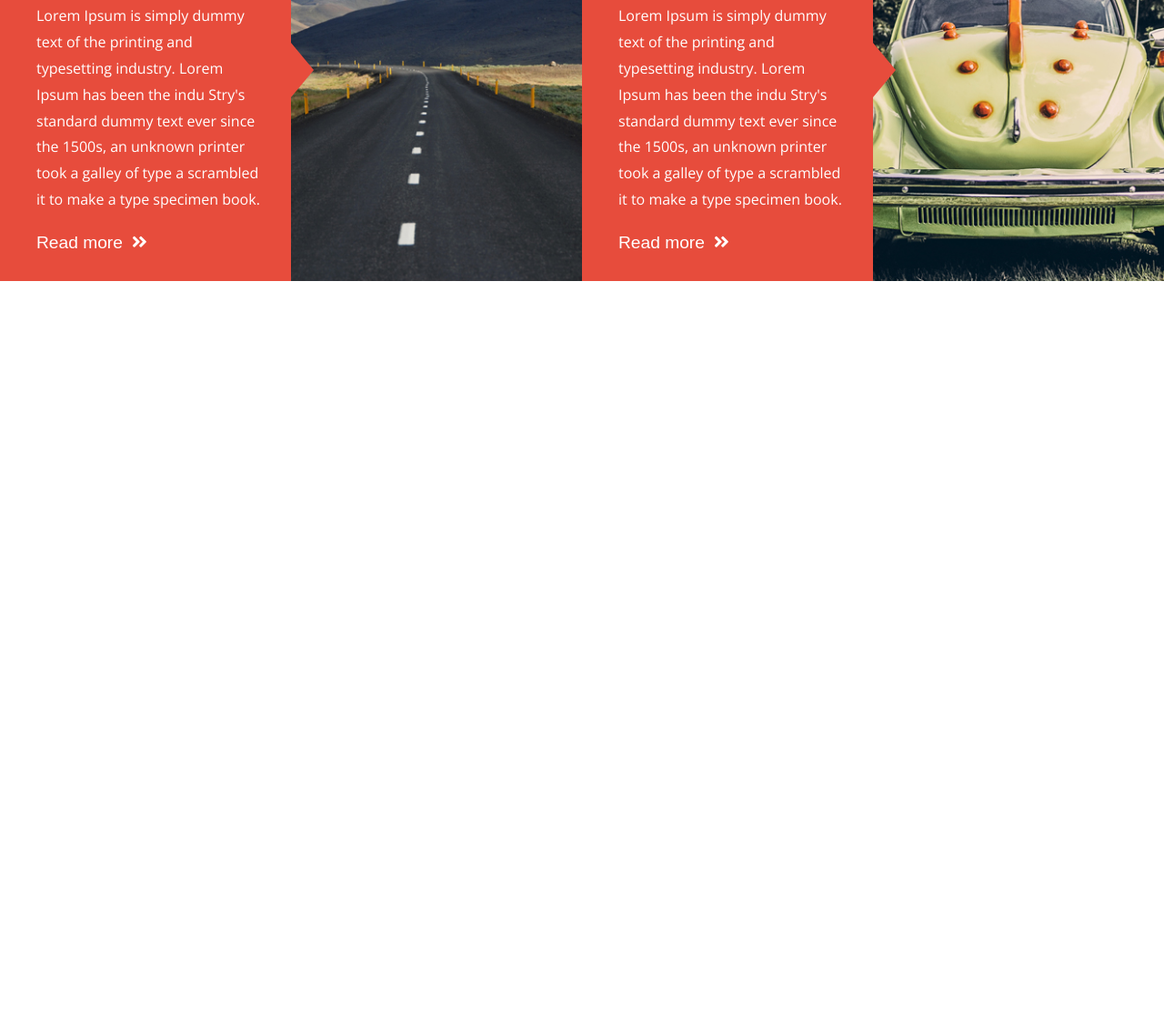
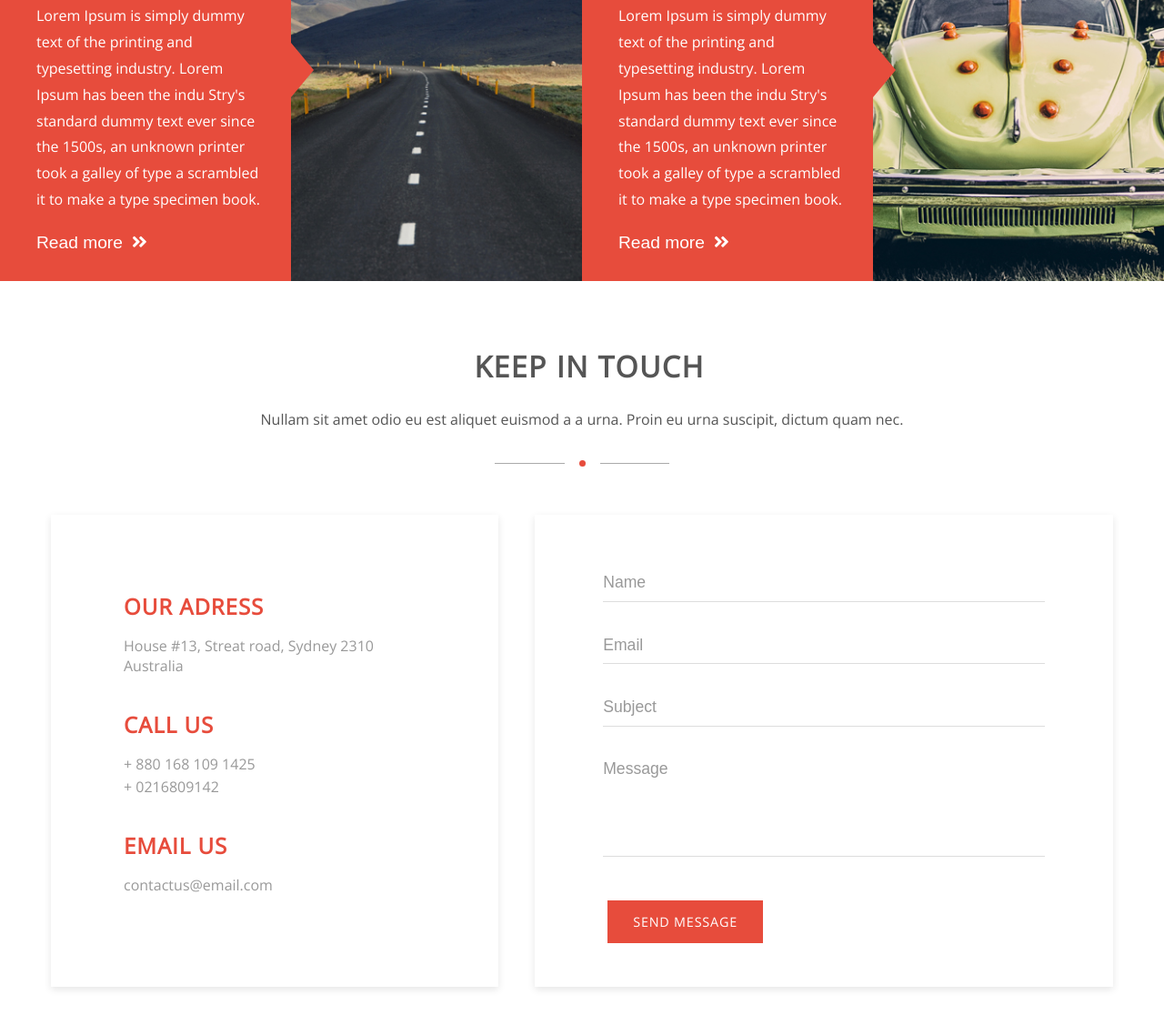
Before and after one commit to georgivelchev12/bino-clone, a website: page index.html in a window 1280 px wide. Shown: the part 8738-9865 px from the top of the page at 91% size. Before the commit the page ends 9095 px from the top, so only its background shows below. Drawn offline with nearby package versions, Linux system fonts and the light colour scheme; a script that the page names is missing; a web font is replaced by a local one.

Commit message:
add contact section & styles

```diff
--- a/index.html
+++ b/index.html
@@ -733,6 +733,52 @@
             </div>
           </div>
     </section>
+
+    <section id="contact" class="section">
+      <div class="contact-a">
+          <div class="head-title-content">
+              <h1>Keep in Touch</h1>
+              <p>
+                  Nullam sit amet odio eu est aliquet euismod a a urna. Proin eu urna suscipit, dictum quam nec.
+              </p>
+              <div class="bar">
+                <hr class="line" />
+                <span class="dot"></span>
+                <hr class="line" />
+              </div>
+            </div>
+
+            <div class="container">
+              <div class="contact-a-left">
+                <div class="contact-content">
+                  <h2>Our Adress</h2>
+                  <p>House #13, Streat road, Sydney 2310 Australia</p>
+                </div>
+                <div class="contact-content">
+                    <h2>Call us</h2>
+                    <p>+ 880 168 109 1425</p>
+                    <p>+ 0216809142</p>
+                  </div>
+                <div class="contact-content">
+                    <h2>Email us</h2>
+                    <p>contactus@email.com</p>
+                  </div>
+              </div>
+              <div class="contact-a-right">
+                <form action="">
+                  <input type="text" placeholder="Name">
+                  <input type="text" placeholder="Email">
+                  <input type="text" placeholder="Subject">
+                  <textarea placeholder="Message"></textarea>
+                </form>
+                <div class="btn-primary">Send Message</div>
+              </div>
+            </div>
+      </div>
+      <div class="contact-b">
+
+      </div>
+    </section>
     <script
       src="https://code.jquery.com/jquery-1.12.4.min.js"
       integrity="sha256-ZosEbRLbNQzLpnKIkEdrPv7lOy9C27hHQ+Xp8a4MxAQ="
--- /dev/null
+++ b/src/sass/_contact.scss
@@ -0,0 +1,113 @@
+#contact{
+    .contact-a{
+        .container{
+            width: 100%;
+            min-width: 300px;
+            max-width: 1200px;
+            flex-direction: row;
+            flex-wrap: wrap;
+            text-align: left;
+            justify-content: space-between;
+
+            .contact-a-left{
+                box-sizing: border-box;
+                text-align: left;
+                background: #fff;
+                margin-left: 1rem;
+                flex-basis: 41%;
+                box-shadow: 0 3px 8px rgba(0, 0, 0, 0.1);
+                padding: 4rem 5rem;
+                @include breakpoint(max, width,880px){
+                    flex-basis: 47%;
+                }
+                @include breakpoint(max, width,750px){
+                    flex-basis: 100%;
+                    margin-right: 1rem;
+                    margin-bottom: 1.5rem;
+                }
+                .contact-content{
+                    margin-bottom: 2.3rem;
+                    h2{
+                        text-transform: uppercase;
+                        letter-spacing: 1px;
+                        color: #e74c3c;
+                        margin-bottom: 1rem;
+                    }
+                    p{
+                        margin: 0.2rem 0;
+                        color: #999;
+                    }
+                }
+            }
+            .contact-a-right{
+                flex-basis: 53%;
+                box-sizing: border-box;
+                background: #fff;
+                box-shadow: 0 3px 8px rgba(0, 0, 0, 0.1);
+                padding: 3rem 5rem;
+                margin-right: 1rem;
+                @include breakpoint(max, width,880px){
+                    flex-basis: 47%;
+                }
+                @include breakpoint(max, width,750px){
+                    flex-basis: 100%;
+                    margin-left: 1rem;
+                }
+                form{
+                    display: flex;
+                    flex-direction: column;
+                    align-items: center;
+                    justify-content: center;
+                    input{
+                        font-size: 1.1rem;
+                        width: 100%;
+                        padding-top: 1rem;
+                        padding-right: 0.6rem;
+                        padding-left: 0;
+                        padding-bottom: 0.6rem;
+                        margin-bottom: 1.3rem;
+                        border: none;
+                        border-bottom: 1px solid #ddd;
+                        &::placeholder{
+                            color: #999;
+                            transition: all 0.4s;
+                        }
+                        &:focus::placeholder{
+                            font-size: 0.9rem;
+                            transform: translateY(-17px);
+                        }
+                    }
+                    textarea{
+                        font-size: 1.1rem;
+                        font-family: Arial, Helvetica, sans-serif;
+                        width: 100%;
+                        padding: 1rem 0.6rem 4rem 0;
+                        margin-bottom: 3rem;
+                        border: none;
+                        border-bottom: 1px solid #ddd;
+                        resize: none;
+                        &::placeholder{
+                            transition: all 0.4s;
+                            color: #999;
+                        }
+                        &:focus::placeholder{
+                            font-size: 0.9rem;
+                            transform: translateY(-17px);
+                        }
+                    }
+                    input:focus,
+                    textarea:focus {
+                        border: none;
+                        border-bottom: 1px solid rgba($color: #e74c3c, $alpha: 0.8);
+                        outline: 0 none;
+                    }
+                    .btn-primary{
+
+                    }
+                }
+            }
+
+        }
+
+    }
+}
--- a/src/sass/main.scss
+++ b/src/sass/main.scss
@@ -1,3 +1,8 @@
+@mixin breakpoint($type, $prop, $size) {
+  @media (#{$type}-#{$prop}: $size) {
+    @content;
+  }
+}
 @import url("https://fonts.googleapis.com/css?family=Open+Sans&display=swap");
 
 html {
@@ -19,4 +24,5 @@ body {
 @import "pricing";
 @import "team";
 @import "blog";
+@import "contact";
 @import "animations";
```
Also changed, not shown: build/styles/main.css.
